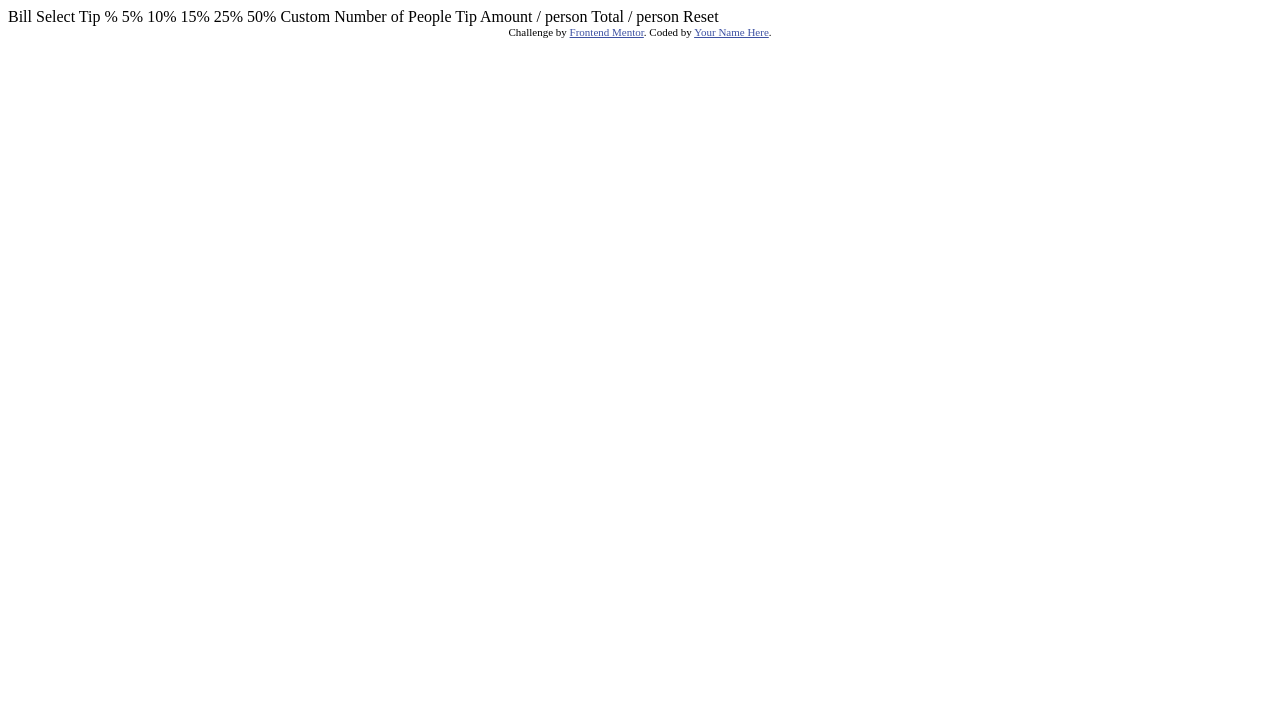
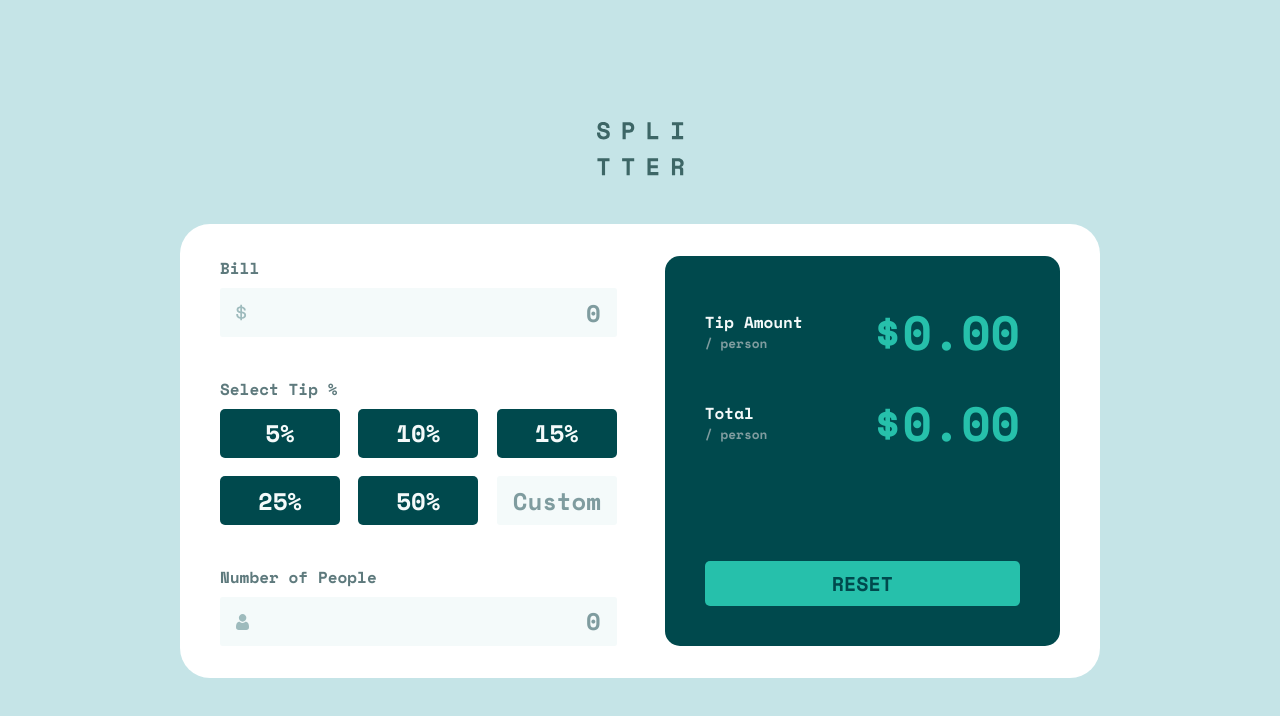
Before and after one commit to CptCartoon/Tip-calculator-app-FrontendMentorChallenge, a plain HTML site: page index.html in a window 1280 px wide. Drawn offline with nearby package versions, Linux system fonts and the light colour scheme.

Commit message:
HTMl/CSS Finished
To do:
all javascript

```diff
--- a/index.html
+++ b/index.html
@@ -1,44 +1,93 @@
 <!DOCTYPE html>
 <html lang="en">
-<head>
-  <meta charset="UTF-8">
-  <meta name="viewport" content="width=device-width, initial-scale=1.0"> <!-- displays site properly based on user's device -->
+  <head>
+    <meta charset="UTF-8" />
+    <meta name="viewport" content="width=device-width, initial-scale=1.0" />
+    <!-- displays site properly based on user's device -->
 
-  <link rel="icon" type="image/png" sizes="32x32" href="./images/favicon-32x32.png">
+    <link
+      rel="icon"
+      type="image/png"
+      sizes="32x32"
+      href="./images/favicon-32x32.png"
+    />
+    <link rel="preconnect" href="https://fonts.googleapis.com" />
+    <link rel="preconnect" href="https://fonts.gstatic.com" crossorigin />
+    <link
+      href="https://fonts.googleapis.com/css2?family=Space+Mono:ital,wght@0,400;0,700;1,400;1,700&display=swap"
+      rel="stylesheet"
+    />
 
-  <title>Frontend Mentor | Tip calculator app</title>
+    <link rel="stylesheet" href="style.css" class="css" />
+    <title>Frontend Mentor | Tip calculator app</title>
+  </head>
+  <body>
+    <main>
+      <img class="logo" src="images/logo.svg" alt="SPLITTER LOGO" />
+      <div class="tip-wrapper">
+        <div class="tip-body_calculator">
+          <div class="bill-section">
+            <h4>Bill</h4>
+            <input
+              class="input bill-input"
+              name="bill"
+              id="bill"
+              type="number"
+              placeholder="0"
+            />
+          </div>
 
-  <!-- Feel free to remove these styles or customise in your own stylesheet 👍 -->
-  <style>
-    .attribution { font-size: 11px; text-align: center; }
-    .attribution a { color: hsl(228, 45%, 44%); }
-  </style>
-</head>
-<body>
+          <div class="select-tip">
+            <h4>Select Tip %</h4>
+            <div class="select-tip_wrapper">
+              <button data-percentage="5" class="tip-button">5%</button>
+              <button data-percentage="10" class="tip-button">10%</button>
+              <button data-percentage="15" class="tip-button">15%</button>
+              <button data-percentage="25" class="tip-button">25%</button>
+              <button data-percentage="50" class="tip-button">50%</button>
+              <input
+                class="input tip-input"
+                type="number"
+                placeholder="Custom"
+                placeholder="0"
+              />
+            </div>
+          </div>
 
-  Bill
+          <div class="people-section">
+            <h4>Number of People</h4>
+            <input
+              class="input people-input"
+              name="people"
+              id="people"
+              type="number"
+              placeholder="0"
+            />
+          </div>
+        </div>
 
-  Select Tip %
-  5%
-  10%
-  15%
-  25%
-  50%
-  Custom
+        <div class="tip-body_result">
+          <div class="results-container">
+            <div class="tip-result-view">
+              <div class="tip-result-view_txt">
+                <h4>Tip Amount</h4>
+                <p class="tip-txt-label">/ person</p>
+              </div>
+              <div class="cost">$0.00</div>
+            </div>
+            <div class="tip-result-view">
+              <div class="tip-result-view_txt">
+                <h4>Total</h4>
+                <p class="tip-txt-label">/ person</p>
+              </div>
+              <div class="cost">$0.00</div>
+            </div>
+          </div>
+          <button class="reset-button">RESET</button>
+        </div>
+      </div>
+    </main>
 
-  Number of People
-
-  Tip Amount
-  / person
-
-  Total
-  / person
-
-  Reset
-
-  <div class="attribution">
-    Challenge by <a href="https://www.frontendmentor.io?ref=challenge" target="_blank">Frontend Mentor</a>.
-    Coded by <a href="#">Your Name Here</a>.
-  </div>
-</body>
+    <script src="script.js"></script>
+  </body>
 </html>
--- /dev/null
+++ b/style.css
@@ -0,0 +1,275 @@
+*,
+*::before,
+*::after {
+  box-sizing: border-box;
+  margin: 0;
+  padding: 0;
+}
+
+html {
+  -moz-text-size-adjust: none;
+  -webkit-text-size-adjust: none;
+  text-size-adjust: none;
+}
+
+body,
+h1,
+h2,
+h3,
+h4,
+p,
+figure,
+blockquote,
+dl,
+dd {
+  margin-block-end: 0;
+}
+
+h1,
+h2,
+h3,
+h4 {
+  text-wrap: balance;
+}
+
+/* COLOR VARIABLES */
+
+:root {
+  /* PRIMARY */
+  --StrongCyan: hsl(172, 67%, 45%);
+
+  /* NEUTRAL */
+
+  --VeryDarkCyan: hsl(183, 100%, 15%);
+  --DarkGrayishCyan: hsl(186, 14%, 43%);
+  --GrayishCyan: hsl(184, 14%, 56%);
+  --LightGrayishCyan: hsl(185, 41%, 84%);
+  --VeryLightGrayishCyan: hsl(189, 41%, 97%);
+  --White: hsl(0, 0%, 100%);
+}
+
+body {
+  font-family: "Space Mono", monospace;
+  background-color: var(--LightGrayishCyan);
+  min-height: 100vh;
+
+  display: flex;
+  justify-content: center;
+  align-items: center;
+}
+
+main {
+  display: flex;
+  flex-direction: column;
+  align-items: center;
+  max-width: 375px;
+}
+
+.tip-wrapper {
+  background-color: var(--White);
+  border-radius: 30px;
+  display: flex;
+  flex-direction: column;
+  justify-content: center;
+  padding: 2rem;
+  max-width: 100%;
+}
+
+.logo {
+  margin-bottom: 3rem;
+}
+
+.tip-body_calculator h4 {
+  color: var(--DarkGrayishCyan);
+  margin-bottom: 0.5rem;
+}
+
+.tip-body_result h4 {
+  color: var(--VeryLightGrayishCyan);
+}
+
+.bill-section,
+.select-tip,
+.people-section {
+  margin-bottom: 2rem;
+}
+
+input.input {
+  padding: 0.4rem 1rem;
+  background-color: var(--VeryLightGrayishCyan);
+  text-align: right;
+  font-family: "Space Mono", monospace;
+  font-weight: 700;
+  font-size: 1.5rem;
+  border-radius: 3px;
+  border: unset;
+  color: var(--VeryDarkCyan);
+  max-width: 100%;
+}
+
+input::-webkit-outer-spin-button,
+input::-webkit-inner-spin-button {
+  -webkit-appearance: none;
+  margin: 0;
+}
+
+input[type="number"] {
+  -moz-appearance: textfield;
+}
+
+input.input::placeholder {
+  color: var(--GrayishCyan);
+}
+
+input.input:hover {
+  outline: solid 2px var(--LightGrayishCyan);
+}
+
+input.input:focus {
+  color: var(--VeryDarkCyan);
+  outline-color: var(--StrongCyan);
+}
+
+input.bill-input {
+  background-image: url("images/icon-dollar.svg");
+  background-position: bottom 1rem left 1rem;
+  background-repeat: no-repeat;
+}
+
+input.people-input {
+  background-image: url("images/icon-person.svg");
+  background-position: bottom 1rem left 1rem;
+  background-repeat: no-repeat;
+}
+
+.select-tip_wrapper {
+  display: grid;
+  grid-template-columns: 1fr 1fr;
+  grid-column-gap: 1.15rem;
+  grid-row-gap: 1.15rem;
+}
+
+button.tip-button {
+  border: unset;
+  background-color: var(--VeryDarkCyan);
+  color: var(--VeryLightGrayishCyan);
+  font-family: "Space Mono", monospace;
+  font-weight: 700;
+  font-size: 1.5rem;
+  padding: 0.4rem 1rem;
+  cursor: pointer;
+  border-radius: 5px;
+}
+
+button.tip-button:hover {
+  background-color: var(--LightGrayishCyan);
+  color: var(--VeryDarkCyan);
+}
+
+.buttonActive {
+  color: var(--VeryDarkCyan);
+  background-color: var(--StrongCyan);
+}
+
+input.tip-input {
+  width: 100%;
+}
+
+.tip-body_result {
+  background-color: var(--VeryDarkCyan);
+  border-radius: 15px;
+  padding: 2rem 1.5rem;
+}
+
+p.tip-txt-label {
+  font-size: 0.8rem;
+  color: var(--GrayishCyan);
+  font-weight: 700;
+  margin: unset;
+}
+
+button.reset-button {
+  background-color: var(--StrongCyan);
+  color: var(--VeryDarkCyan);
+  font-family: "Space Mono", monospace;
+  font-size: 1.25rem;
+  padding: 0.5rem;
+  border-radius: 5px;
+  border: unset;
+  font-weight: 700;
+  width: 100%;
+  margin-top: 0.75rem;
+}
+
+button.reset-button:hover {
+  background-color: var(--LightGrayishCyan);
+  cursor: pointer;
+}
+
+.tip-result-view {
+  display: flex;
+  justify-content: space-between;
+  align-items: center;
+  margin-bottom: 1.25rem;
+}
+
+.cost {
+  font-size: 2rem;
+  font-weight: 700;
+  color: var(--StrongCyan);
+}
+
+@media screen and (min-width: 950px) {
+  main {
+    max-width: unset;
+    width: 920px;
+  }
+
+  .tip-wrapper {
+    flex-direction: row;
+    flex-basis: auto;
+    padding: 2rem 2.5rem;
+  }
+
+  .tip-body_calculator {
+    margin-right: 3rem;
+  }
+
+  .select-tip_wrapper {
+    grid-template-columns: 1fr 1fr 1fr;
+  }
+
+  input.bill-input,
+  input.people-input {
+    width: 100%;
+  }
+
+  .tip-body_result {
+    width: 100rem;
+    padding: 2.5rem;
+    display: flex;
+    flex-direction: column;
+    justify-content: space-between;
+  }
+
+  .cost {
+    font-size: 3rem;
+  }
+
+  button.tip-button {
+    width: 120px;
+  }
+
+  input.tip-input {
+    width: 120px !important;
+  }
+
+  .bill-section,
+  .select-tip {
+    margin-bottom: 2.5rem;
+  }
+
+  .people-section {
+    margin-bottom: unset;
+  }
+}
```
Also changed, not shown: script.js (added).
